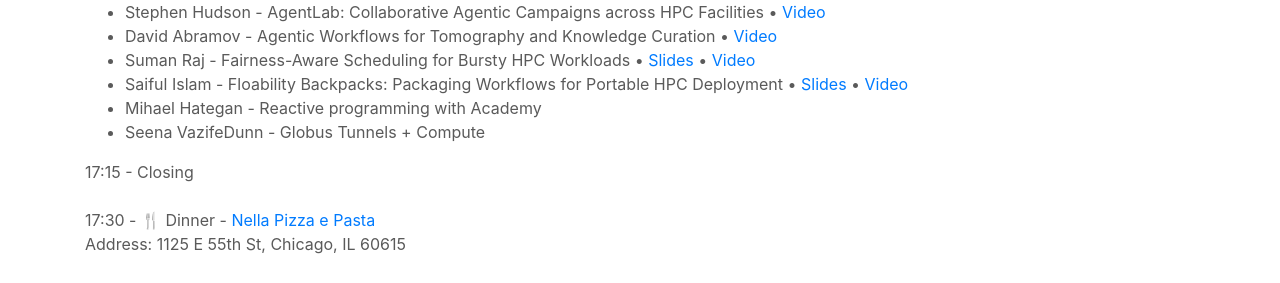
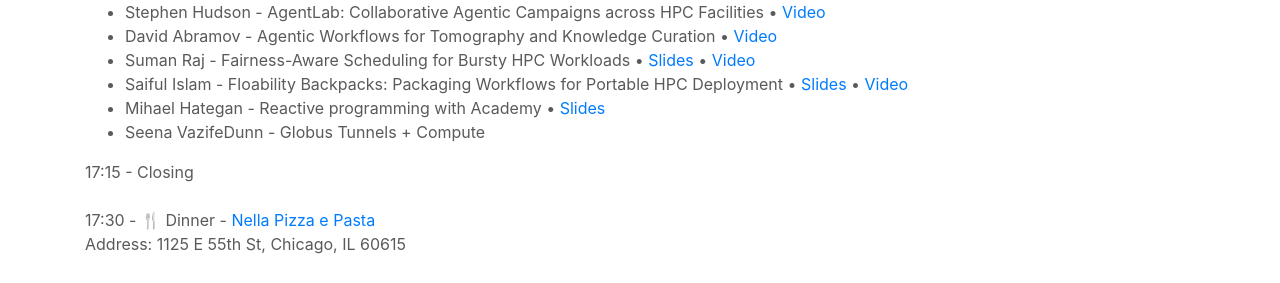
Before and after one commit to Parsl/parsl.github.io, a Jekyll site: the page built from parslfest/apex2026.html, in a window 1280 px wide and 900 px high, scrolled down 1130 px. Shown: the part 162-445 px from the top of the window. Built offline with Jekyll 4.4.1, drawn with Linux system fonts in a browser that asks for light colours.

Commit message:
Add Mihael slides

```diff
--- a/parslfest/apex2026.html
+++ b/parslfest/apex2026.html
@@ -94,7 +94,7 @@ title: APeX Summit 2026 - Academy, Parsl, Globus Compute
 <li>David Abramov - Agentic Workflows for Tomography and Knowledge Curation   • <a href="https://youtu.be/ZsvadcTKIsU">Video</a> </li>
 <li>Suman Raj - Fairness-Aware Scheduling for Bursty HPC Workloads   • <a href="2026/scheduling-bursty-hpc.pdf" target="_blank">Slides</a> • <a href="https://youtu.be/TQOhjkTtxEU">Video</a>  </li>
 <li>Saiful Islam - Floability Backpacks: Packaging Workflows for Portable HPC Deployment • <a href="2026/islam-floability.pdf" target="_blank">Slides</a>  • <a href="https://youtu.be/zDqGd6WWoqU">Video</a>  </li>
-<li>Mihael Hategan - Reactive programming with Academy </li>
+<li>Mihael Hategan - Reactive programming with Academy • <a href="https://youtu.be/apSHxHqNwzY">Slides</a></li>
 <li>Seena VazifeDunn - Globus Tunnels + Compute   </li>
 </ul>
 
```
